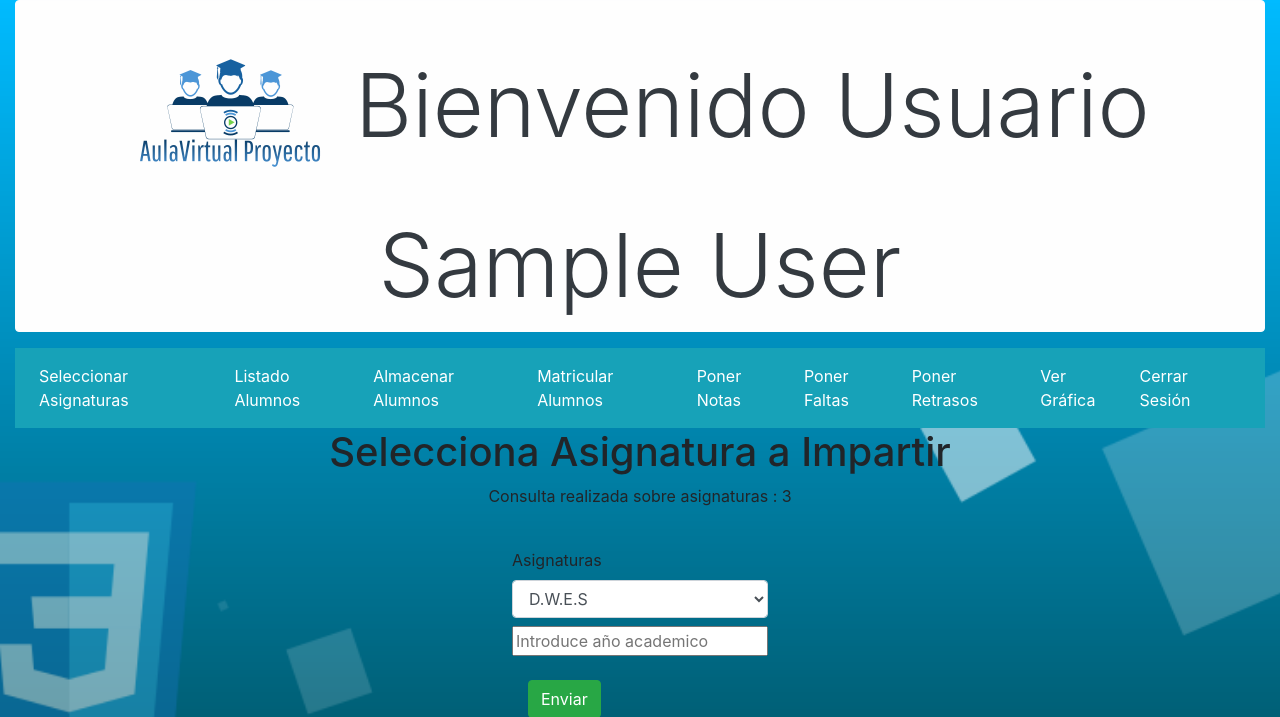
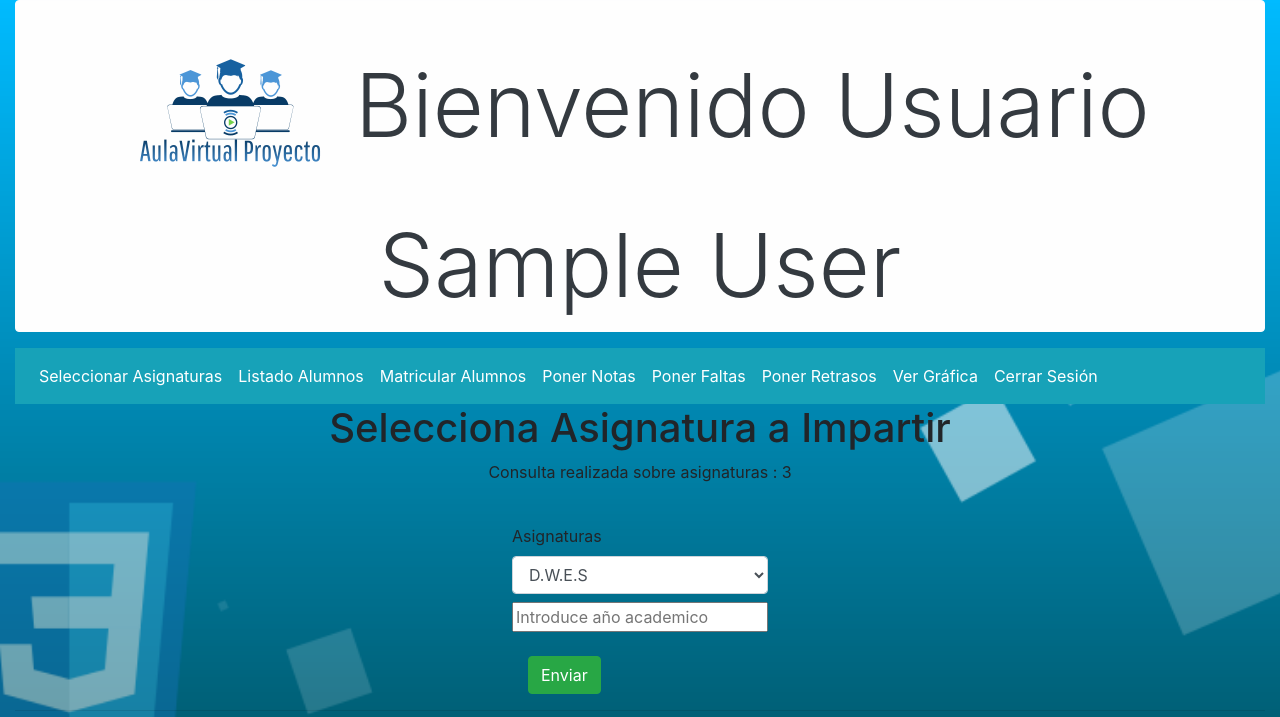
Before and after one commit to Miguel14-git/Proyecto_Fin_De_Grado_DAW, a PHP site: page /Asignaturas.php in a window 1280 px wide. Shown: the top 717 px of the page. Run offline with PHP 8.4, Linux system fonts and the light colour scheme; the visitor is signed in with stand-in values (Sample User, id 1); data comes from the database, SQL or seed files in the repository; some libraries are stand-ins or nearby versions.

Commit message:
Pagina Principal

```diff
--- a/Pagina_Principal.php
+++ b/Pagina_Principal.php
@@ -16,7 +16,8 @@ comprobar_sesion();
     <meta name="viewport" content="width=device-width, initial-scale=1.0,shrink-to-fit=no">
     <link rel="stylesheet" href="css/bootstrap.min.css">
     <link rel="stylesheet" href="css/estilo.css">
-    <script src="js/jquery-3.4.1.min.js"></script>
+    <link rel="shortcut icon" href="img/logoAula.png" type="image/png">
+    <script src="js/jquery-3.5.1.min.js"></script>
     <meta http-equiv="X-UA-Compatible" content="ie=edge">
     <title>Pagina Principal</title>
 </head>
@@ -41,9 +42,6 @@ comprobar_sesion();
                             </li>
                         <li class="nav-item active">
                                 <a class="nav-link text-white" href="ListadoAlumnos.php">Listado Alumnos</a>
-                            </li>
-                            <li class="nav-item active">
-                                <a class="nav-link text-white" href="Almacenar_alumnos.php">Almacenar Alumnos</a>
                             </li>
                             <li class="nav-item active">
                                 <a class="nav-link text-white" href="Matricula.php">Matricular Alumnos</a>
```
